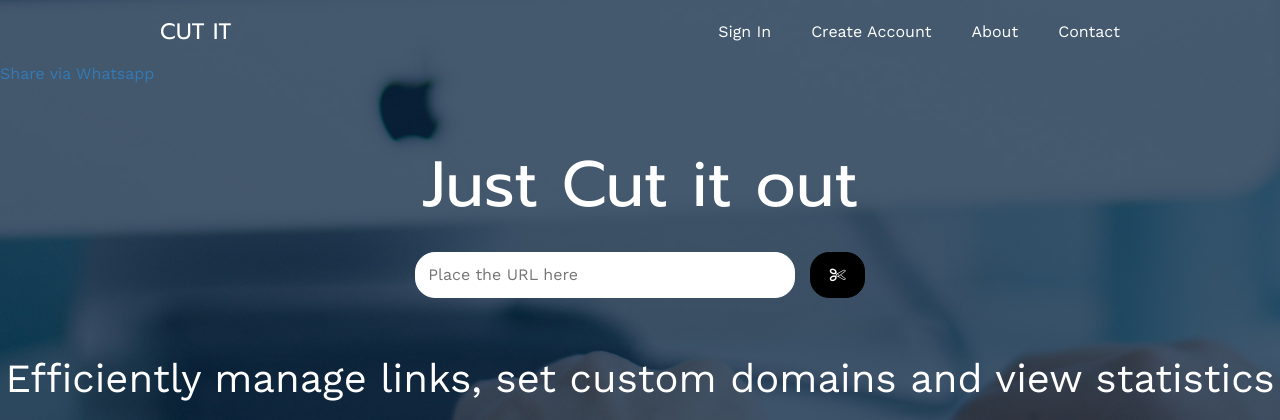
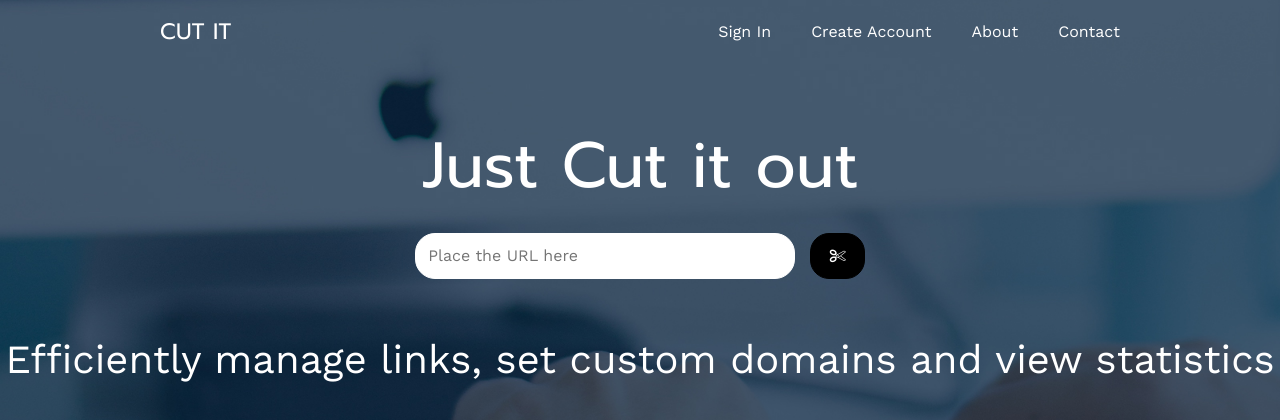
Before and after one commit to vishnu-m/Shortify, a Django app: page / in a window 1280 px wide. Shown: the top 420 px of the page. Run offline with Django 3.2, Linux system fonts and the light colour scheme; some libraries are stand-ins or nearby versions; some web fonts are replaced.

Commit message:
Update index.html

```diff
--- a/templates/index.html
+++ b/templates/index.html
@@ -49,7 +49,6 @@
 		  </nav>
 		</div>
 	</section>
-	<a href="whatsapp://send?text=The text to share!" data-action="share/whatsapp/share">Share via Whatsapp</a>
 	<div class="container  text-center">
 			<h1 class="title title-full title-white">Just Cut it out </h1>
 			<br>
```
